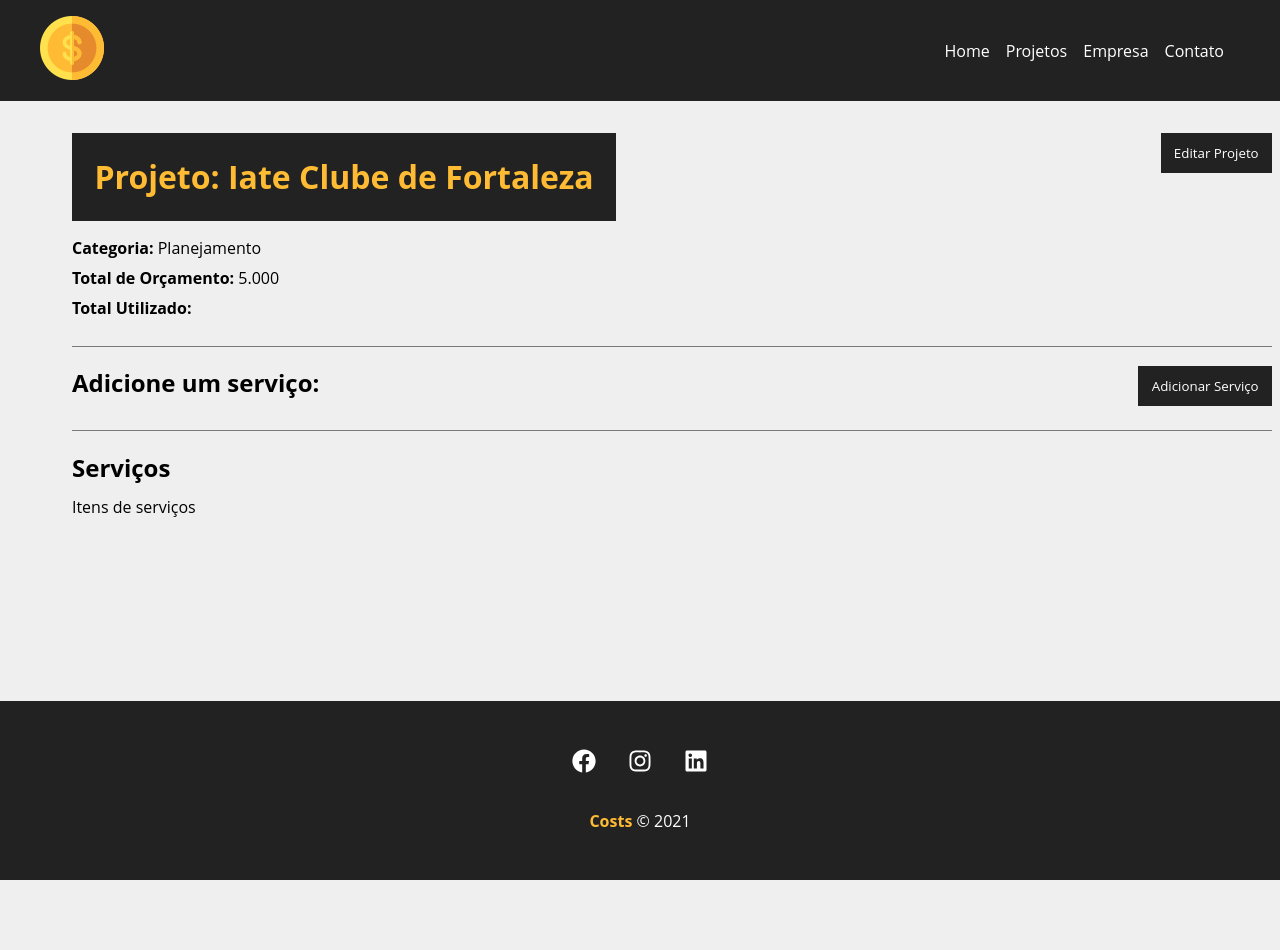
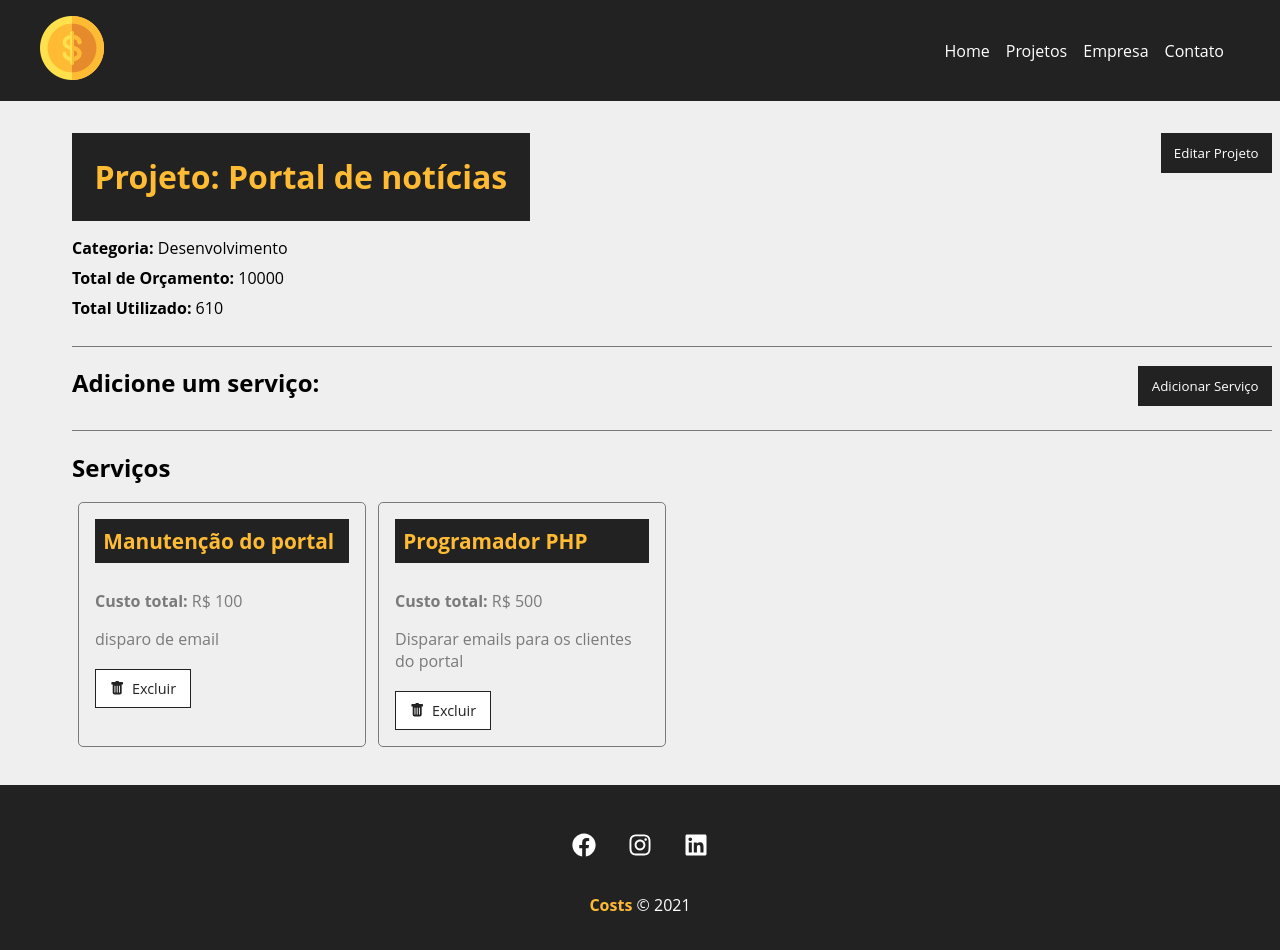
Before and after one commit to LibReact/sistema, a React (Vite) app: page /project/1 in a window 1280 px wide. Shown: the top 950 px of the page. Before the commit the page ends 880 px from the top, so only its background shows below. Built offline with nearby package versions, Linux system fonts and the light colour scheme; data requests are answered from the project's data file.

Commit message:
exibindo serviços

```diff
--- a/db.json
+++ b/db.json
@@ -1,67 +1,68 @@
 {
   "projects": [
     {
-      "name": "Iate Clube de Fortaleza",
-      "budget": "5.000",
+      "name": "Portal de notícias",
+      "budget": "10000",
       "category": {
-        "id": "4",
-        "name": "Planejamento"
+        "id": "2",
+        "name": "Desenvolvimento"
       },
-      "cost": null,
+      "cost": 610,
       "services": [
         {
-          "id": "9ca80982-37d7-4321-a337-21e14a3db7d5"
+          "name": "Manutenção do portal",
+          "cost": "100",
+          "description": "disparo de email",
+          "id": "60c8f9c2-519b-4cd8-82c6-fc1558f3398b"
         },
         {
-          "id": "fea6bf6d-cf91-4c88-be5d-b2136f0e7c2e"
-        },
-        {
-          "id": "02f354b3-be1d-45f2-945a-1c0a32859278"
-        },
-        {
-          "id": "02f354b3-be1d-45f2-945a-1c0a32859278"
-        },
-        {
-          "id": "02f354b3-be1d-45f2-945a-1c0a32859278"
-        },
-        {
-          "id": "02f354b3-be1d-45f2-945a-1c0a32859278"
-        },
-        {
-          "id": "34788d5a-b1be-42fe-8375-fdd8ad4011ba"
-        },
-        {
-          "id": "34788d5a-b1be-42fe-8375-fdd8ad4011ba"
-        },
-        {
-          "id": "34788d5a-b1be-42fe-8375-fdd8ad4011ba"
-        },
-        {
-          "id": "a483cd48-9577-4ae9-8e4a-2079271a0048"
-        },
-        {
-          "id": "37fe3a61-e42b-471d-a014-571d9f7bec78"
-        },
-        {
-          "id": "1cd5e13a-a5fe-467f-abc5-a43a3544342e"
+          "name": "Programador PHP",
+          "cost": "500",
+          "description": "Disparar emails para os clientes do portal",
+          "id": "20d026a4-1ec9-4b95-8746-5cecfcc52cd0"
         }
       ],
       "id": 1
     },
     {
-      "name": "Rotary Club",
-      "budget": "30.000",
+      "name": "App do Iphone",
+      "budget": "31000",
       "category": {
-        "id": "2",
-        "name": "Desenvolvimento"
+        "id": "4",
+        "name": "Planejamento"
       },
-      "cost": 0,
-      "services": [],
+      "cost": 31000,
+      "services": [
+        {
+          "name": "Programador Full Stack",
+          "cost": "1000",
+          "description": "Fazer deploy na Apple Store",
+          "id": "12726743-8793-4512-87d1-b63235bbf9b8"
+        },
+        {
+          "name": "Designer",
+          "cost": "2500",
+          "description": "Criação de layout",
+          "id": "74a3f3b0-c9df-4c62-8182-654f6ec98b37"
+        },
+        {
+          "name": "Gerente de projetos",
+          "cost": "26500",
+          "description": "Gerenciar squad",
+          "id": "c40c3214-bf32-4234-8255-797162477d49"
+        },
+        {
+          "name": "teste",
+          "cost": "1000",
+          "description": "teste",
+          "id": "0c260bef-04ab-4ba9-853a-52cade86ee1c"
+        }
+      ],
       "id": 2
     },
     {
-      "name": "Club Vela",
-      "budget": "22.000",
+      "name": "Jogo do mario",
+      "budget": "2000",
       "category": {
         "id": "1",
         "name": "Infra"
--- a/src/components/pages/Project.jsx
+++ b/src/components/pages/Project.jsx
@@ -7,14 +7,15 @@ import Container from '../layout/Container'
 import Message from '../layout/Message'
 import ProjectForm from '../project/ProjectForm'
 import ServiceForm from '../service/ServiceForm'
+import ServiceCard from '../service/ServiceCard'
 
 export default function Project() {
 
     const { id } = useParams() // pega o ID do projeto pela URL
     const [project, setProject] = useState([])
+    const [services, setServices] = useState([])
     const [showProjectForm, setShowProjectForm] = useState(false)
     const [showServiceForm, setShowServiceForm] = useState(false)
-    const [services, setServices] = useState([])
     const [message, setMessage] = useState()
     const [type, setType] = useState()
 
@@ -27,10 +28,11 @@ export default function Project() {
                 headers: {
                     'Content-Type': 'application/json',
                 },
-            }).then(resp => resp.json())
+            }).then((resp) => resp.json())
                 .then((data) => {
                     setProject(data)
-                }).catch(err => console.log(err))
+                    setServices(data.services)
+                }).catch((err) => console.log(err))
 
         }, 3000)
     }, [id])
@@ -38,12 +40,11 @@ export default function Project() {
 
 
     function editPost(project) {
-        setMessage('')
 
 
         // budget validation
         if (project.budget < project.cost) {
-            // menssage
+
             setMessage('O orçamento nao pode ser menor que o custo do projeto!')
             setType('error')
             return false // stop a função para não atualizar o projeto.
@@ -58,7 +59,7 @@ export default function Project() {
             body: JSON.stringify(project),
 
         }) // recebe uma resposta da requisição e transforma em json.
-            .then(resp => resp.json())
+            .then((resp) => resp.json())
             // dados em json para alterarmos
             .then((data) => {
 
@@ -67,7 +68,7 @@ export default function Project() {
                 setMessage('Projeto Atualizado!')
                 setType('success')
 
-            }).catch(err => console.log(err))
+            }).catch((err) => console.log(err))
     }
 
     // cria o serviço
@@ -77,12 +78,15 @@ export default function Project() {
         // pega o ultimo serviço
         const lastService = project.services[project.services.length - 1]
 
-        lastService.id = uuidv4()
+        lastService.id = uuidv4() // gera um id unico para o serviço
 
-        const lastServiceCost = lastService.cost
+        const lastServiceCost = lastService.cost // custo do serviço
 
-        // novo custo     custo atual do projeto + ultimo custo do servico
+        // novo custo     custo atual do projeto 0 + ultimo custo do servico
         const newCost = parseFloat(project.cost) + parseFloat(lastServiceCost)
+
+        //console.log(newCost); // 20 type number
+        //console.log(project.budget); // 10000 type string
 
         // maximum value validation
         if (newCost > parseFloat(project.budget)) {
@@ -92,6 +96,7 @@ export default function Project() {
             return false
         }
 
+        // se o newCost não for maior que o budget do projeto, entao o cost do projeto é atualizado.
         // add service cost to project total cost
         project.cost = newCost
 
@@ -107,9 +112,13 @@ export default function Project() {
         }).then((resp) => resp.json())
             .then((data) => {
                 // exibir os servicos
-                console.log(data + 'aqui')
+                setShowServiceForm(false)
             })
             .catch((err) => console.log(err))
+    }
+
+    function removeService() {
+
     }
 
     function toggleProjectForm() {
@@ -153,7 +162,20 @@ export default function Project() {
                         </div>
                         <h2>Serviços</h2>
                         <Container customClass="start">
-                            <p>Itens de serviços</p>
+                            {services.length > 0 &&
+                                services.map((service) => (
+
+                                    <ServiceCard
+                                        id={service.id}
+                                        name={service.name}
+                                        cost={service.cost}
+                                        description={service.description}
+                                        key={service.id}
+                                        handleRemove={removeService}
+                                    />
+                                ))
+                            }
+                            {services.length === 0 && <p>Não há serviços cadastrados.</p>}
                         </Container>
                     </Container>
                 </div>
--- a/src/components/pages/Projects.jsx
+++ b/src/components/pages/Projects.jsx
@@ -30,7 +30,7 @@ export default function Projects() {
                 // A resposta do GET é convertida para JSON
             }).then((resp) => resp.json())
                 .then((data) => {
-                    console.log(data);
+                    //console.log(data);
                     setRemoveLoading(true);
                     // Seta os projetos em json no array vazio do useState.
                     setProjects(data);
--- /dev/null
+++ b/src/components/service/ServiceCard.jsx
@@ -0,0 +1,25 @@
+import styles from '../project/ProjectCard.module.css'
+import { BsFillTrashFill } from 'react-icons/bs'
+
+export default function ServiceCard({ id, name, cost, description, handleRemove }) {
+
+    const remove = (e) => {
+        e.preventDefault()
+        handleRemove(id, cost)
+    }
+
+    return (
+        <div className={styles.project_card}>
+            <h4>{name}</h4>
+            <p>
+                <span>Custo total:</span> R$ {cost}
+            </p>
+            <p>{description}</p>
+            <div className={styles.project_card_actions}>
+                <button onClick={remove}>
+                    <BsFillTrashFill />Excluir
+                </button>
+            </div>
+        </div>
+    )
+}
--- a/src/components/service/ServiceForm.jsx
+++ b/src/components/service/ServiceForm.jsx
@@ -19,9 +19,9 @@ function ServiceForm({ handleSubmit, btnText, projectData }) {
 
     return (
         <form onSubmit={submit} className={styles.form}>
-            <Input type="text" text="Nome do serviço" name="name" placeholder="Insira o nome do serviço" handleChange={handleChange} />
-            <Input type="number" text="Custo do serviço" name="cost" placeholder="Insira o valor total" handleChange={handleChange} />
-            <Input type="text" text="Descrição do serviço" name="description" placeholder="Descreva o serviço" handleChange={handleChange} />
+            <Input type="text" text="Nome do serviço" name="name" placeholder="Insira o nome do serviço" handleOnChange={handleChange} />
+            <Input type="number" text="Custo do serviço" name="cost" placeholder="Insira o valor total" handleOnChange={handleChange} />
+            <Input type="text" text="Descrição do serviço" name="description" placeholder="Descreva o serviço" handleOnChange={handleChange} />
             <SubmitButton text={btnText} />
         </form>
     )
```
